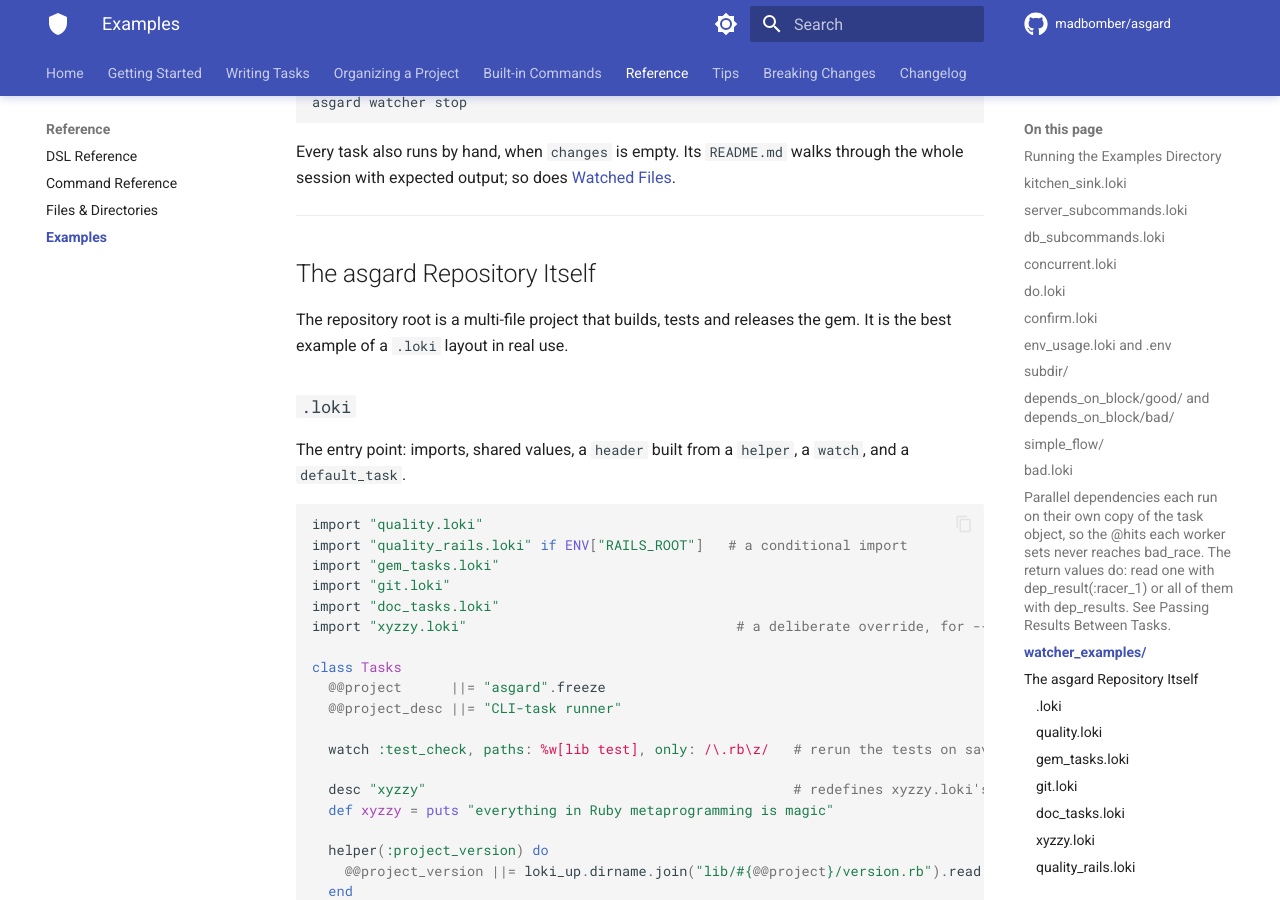
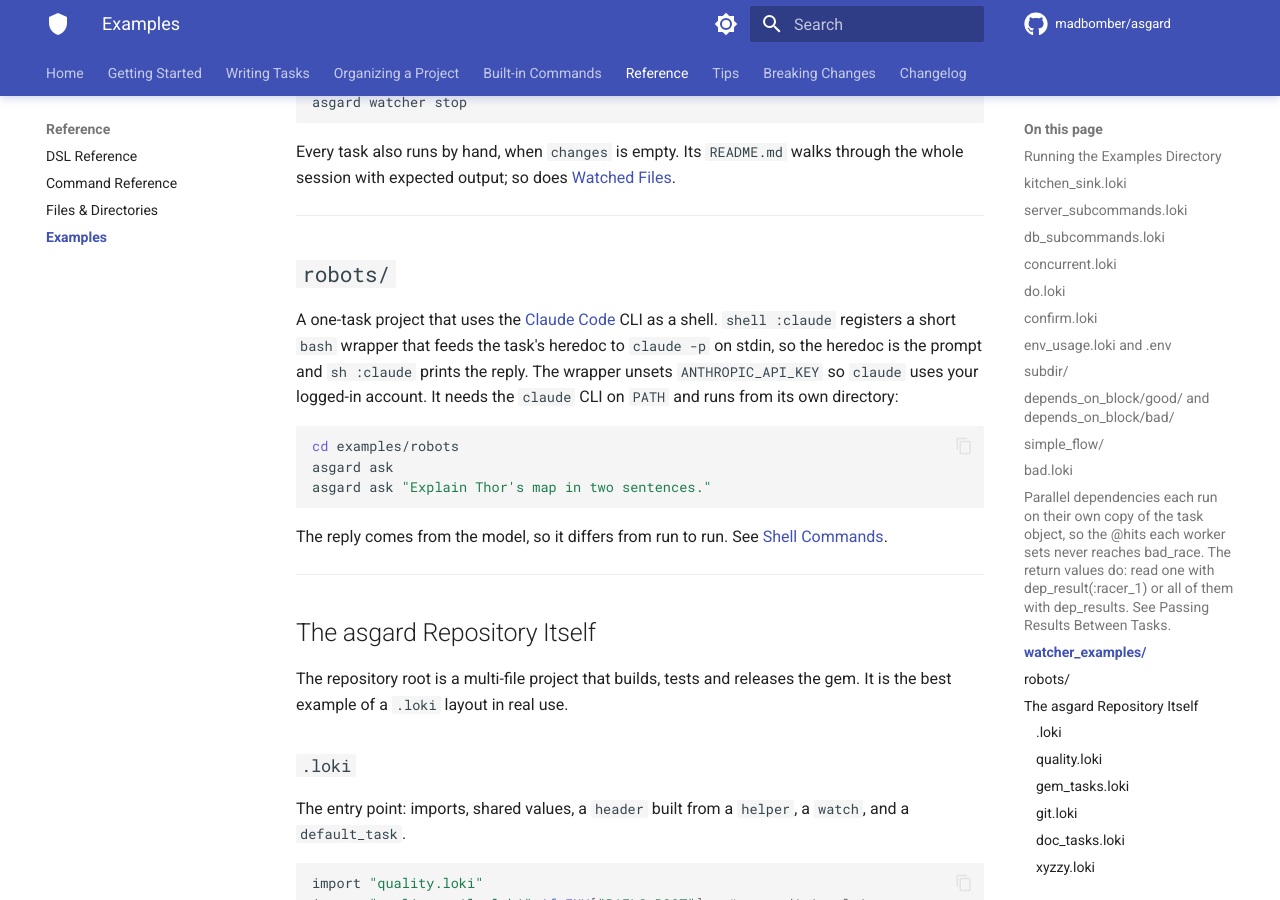
Before and after one commit to MadBomber/asgard, an MkDocs documentation site: the page built from docs/examples.md, in a window 1280 px wide and 900 px high, scrolled down 9406 px. Built offline with MkDocs 1.6.1 and Material for MkDocs 9.7.7, drawn with Linux system fonts in a browser that asks for light colours; comment, search, counter and statistics services are not loaded; some of the changed text lies outside the part shown.

Commit message:
docs: fix reserved helper name, doctor exit, robots example (#24)
Rename the loki_up example helper from root, which Thor reserves, to
project_root. Document that asgard --doctor exits 1 when it reports
problems. Add the examples/robots project to the examples page.

Co-authored-by: Dewayne VanHoozer <dewayne@vanhoozer.me>

````diff
--- a/docs/examples.md
+++ b/docs/examples.md
@@ -22,7 +22,7 @@
 import "subdir/import_demo.loki"     # one file from a subdirectory
 ```
 
-Four examples are separate projects with their own `.loki` and must be run from their own directory: `depends_on_block/good`, `depends_on_block/bad`, `simple_flow` and `watcher_examples`. `subdir/` has a `.loki` of its own as well, so it works both as part of `examples/` and on its own.
+Five examples are separate projects with their own `.loki` and must be run from their own directory: `depends_on_block/good`, `depends_on_block/bad`, `robots`, `simple_flow` and `watcher_examples`. `subdir/` has a `.loki` of its own as well, so it works both as part of `examples/` and on its own.
 
 !!! note
     `concurrent.loki` exists to be run, not read: its point is output that changes from run to run.
@@ -406,6 +406,20 @@
 
 ---
 
+## `robots/`
+
+A one-task project that uses the [Claude Code](https://docs.anthropic.com/en/docs/claude-code) CLI as a shell. `shell :claude` registers a short `bash` wrapper that feeds the task's heredoc to `claude -p` on stdin, so the heredoc is the prompt and `sh :claude` prints the reply. The wrapper unsets `ANTHROPIC_API_KEY` so `claude` uses your logged-in account. It needs the `claude` CLI on `PATH` and runs from its own directory:
+
+```bash
+cd examples/robots
+asgard ask
+asgard ask "Explain Thor's map in two sentences."
+```
+
+The reply comes from the model, so it differs from run to run. See [Shell Commands](shell.md#shell-add-or-replace-an-entry).
+
+---
+
 ## The asgard Repository Itself
 
 The repository root is a multi-file project that builds, tests and releases the gem. It is the best example of a `.loki` layout in real use.
@@ -667,6 +681,8 @@
 | `env_usage.loki` | `dotenv`, `loki_up(".env")` and `env` with defaults |
 | `subdir/` | `import` from a subdirectory, `import_up` to an ancestor |
 | `depends_on_block/good`, `bad` | The block form of `depends_on`, and its shape error |
+| `simple_flow/` | A simple_flow pipeline inside one task, with a parallel step and a halting failure |
+| `robots/` | A custom `shell` that sends a heredoc prompt to the `claude` CLI |
 | `bad.loki` | Why parallel tasks must not share instance variables |
 | `watcher_examples/` | Four `watch` declarations and the `changes` accessor |
 | repository root | A real multi-file project: `*_check` gates, `dep_result`, conditional imports and tasks, a background job, an override caught by `--doctor` |
````
Also changed, not shown: docs/commands.md (+2 -2 lines), docs/diagnostics.md (+2 -2 lines), docs/options.md (+1 -1 lines), docs/task-files.md (+2 -2 lines).
